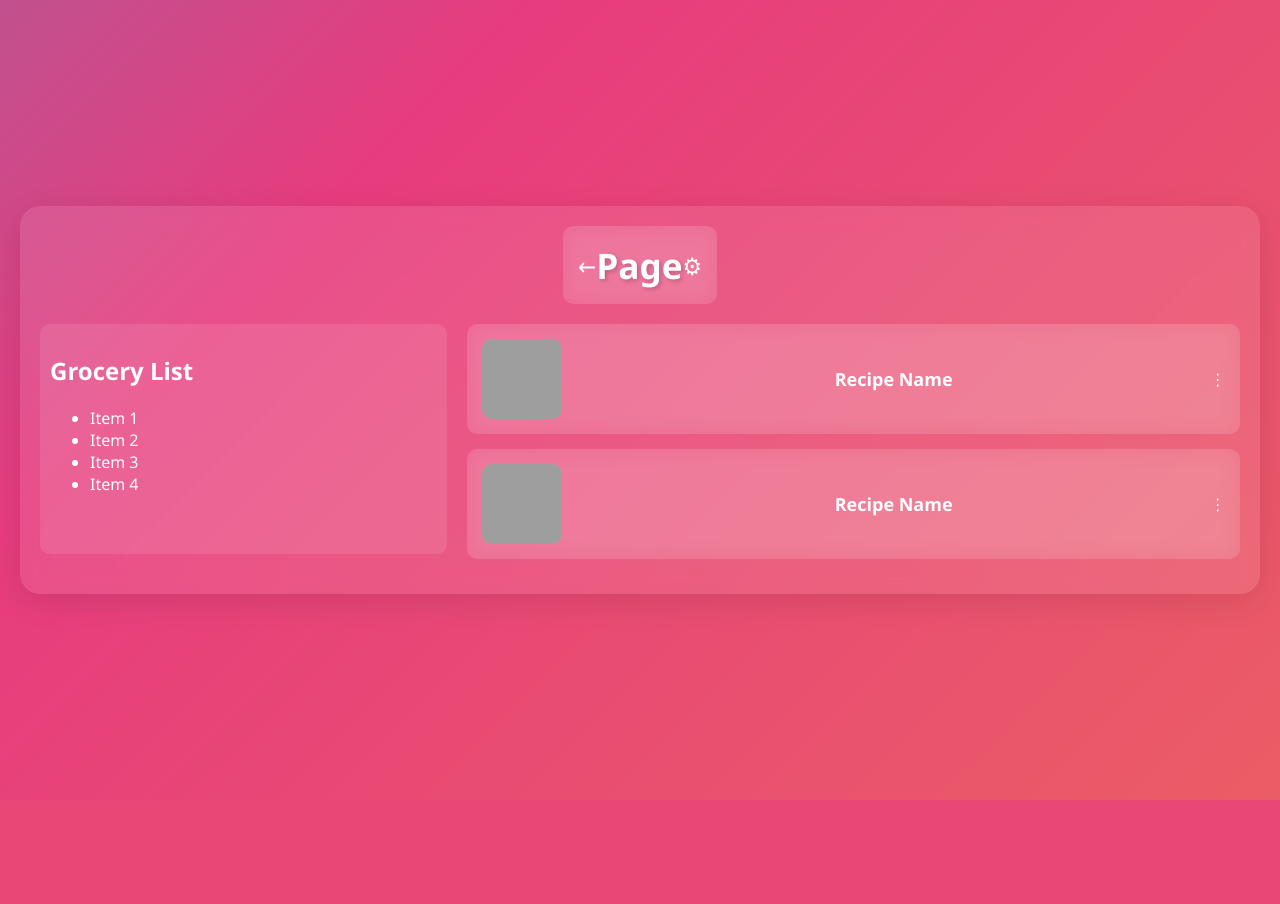
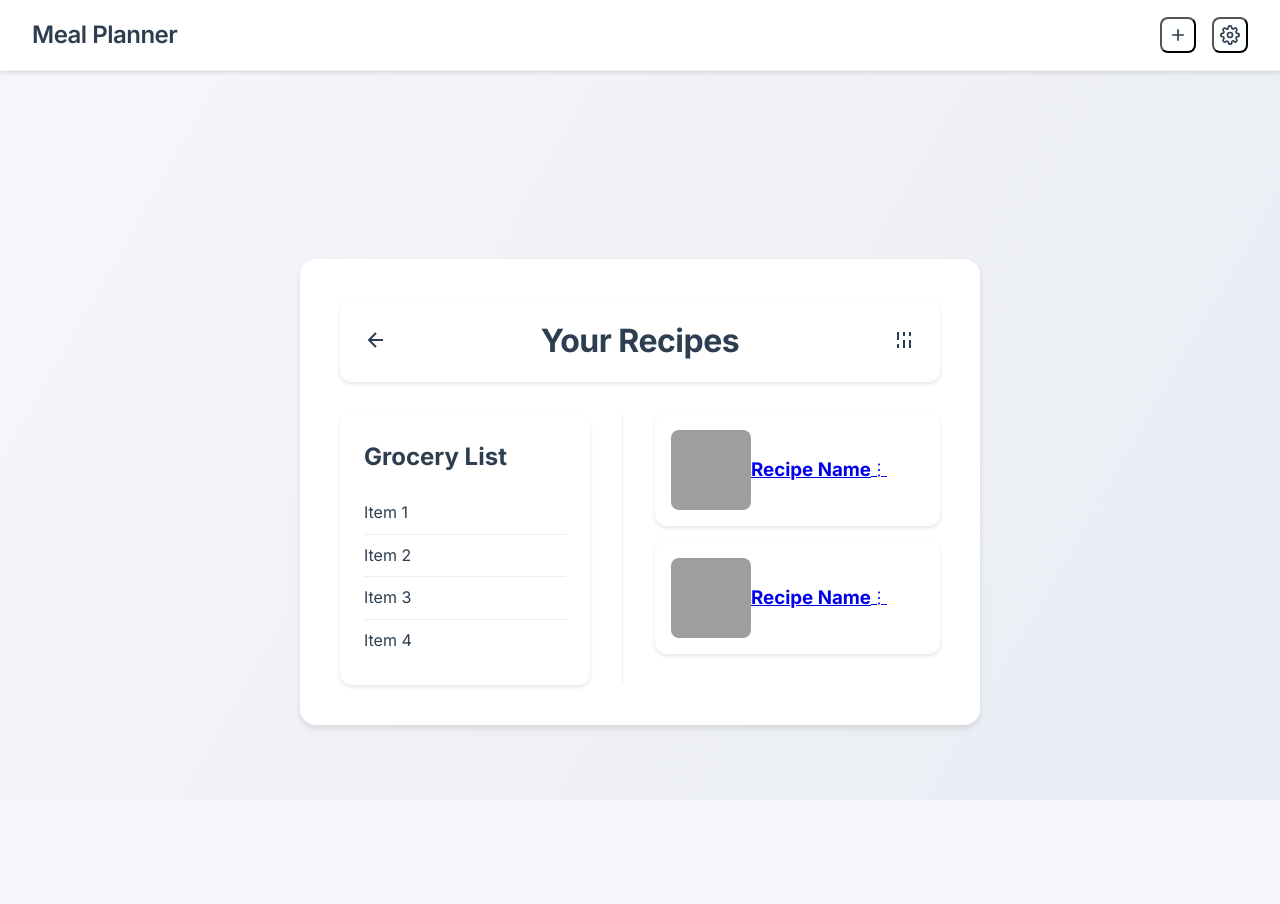
Before and after one commit to aabbey/grokery, a Django app: page /app/recipe-page/ in a window 1280 px wide. Before the commit the page ends 800 px from the top, so only its background shows below. Run offline with Django 5.2, Linux system fonts and the light colour scheme; grey boxes are pictures that could not be loaded.

Commit message:
simpler look changes

```diff
--- a/app/static/app/css/style.css
+++ b/app/static/app/css/style.css
@@ -1,197 +1,386 @@
+:root {
+    /* Primary colors */
+    --primary: #2c3e50;
+    --primary-light: #34495e;
+
+    /* Multiple accent colors */
+    --accent: #3498db;  /* Keep blue as main accent */
+    --healthy: #2ecc71;  /* Green for healthy */
+    --cheap: #f1c40f;   /* Yellow for cheap */
+    --fast: #9b59b6;    /* Purple for fast */
+    --simple: #e74c3c;  /* Red for simple */
+
+    /* Text colors */
+    --text: #2c3e50;
+    --text-light: #7f8c8d;
+
+    /* Background colors */
+    --background: #f5f6fa;
+    --surface: #ffffff;
+
+    /* Shadows */
+    --shadow: 0 2px 4px rgba(0,0,0,0.1);
+    --shadow-large: 0 4px 6px rgba(0,0,0,0.1);
+
+    /* Gradients */
+    --gradient-primary: linear-gradient(135deg, #3498db, #2980b9);
+    --gradient-secondary: linear-gradient(135deg, #e74c3c, #c0392b);
+    --gradient-tertiary: linear-gradient(135deg, #2ecc71, #27ae60);
+}
+
 body {
     margin: 0;
-    font-family: 'Segoe UI', Tahoma, Geneva, Verdana, sans-serif;
-    background: linear-gradient(-45deg, #ee7752, #e73c7e, #23a6d5, #23d5ab);
-    background-size: 400% 400%;
-    animation: gradient 15s ease infinite;
-    color: #fff;
+    font-family: 'Inter', -apple-system, BlinkMacSystemFont, 'Segoe UI', Roboto, sans-serif;
+    background: var(--background);
+    color: var(--text);
+    line-height: 1.6;
+    padding-top: 4rem;
 }
 
-/* New class for centered layouts (like the start page) */
+/* Subtle gradient animation in the background */
+.gradient-bg {
+    position: fixed;
+    top: 0;
+    left: 0;
+    right: 0;
+    bottom: 0;
+    background: linear-gradient(120deg, #f6f7fb 0%, #e9ecf3 100%);
+    z-index: -1;
+    animation: gradientShift 15s ease infinite;
+}
+
+@keyframes gradientShift {
+    0% { opacity: 0.8; }
+    50% { opacity: 1; }
+    100% { opacity: 0.8; }
+}
+
 .centered-layout {
     display: flex;
     justify-content: center;
     align-items: center;
     min-height: 100vh;
-    text-align: center;
-}
-
-@keyframes gradient {
-    0% { background-position: 0% 50%; }
-    50% { background-position: 100% 50%; }
-    100% { background-position: 0% 50%; }
+    padding: 20px;
 }
 
 .container {
-    display: flex;
-    flex-direction: column;
-    align-items: center;
-    background: rgba(255, 255, 255, 0.1);
-    backdrop-filter: blur(10px);
+    background: var(--surface);
+    border-radius: 16px;
     padding: 2.5rem;
-    border-radius: 20px;
     width: 90%;
     max-width: 600px;
-    box-shadow: 0 8px 32px rgba(0, 0, 0, 0.1);
+    box-shadow: var(--shadow-large);
+    transition: transform 0.3s ease;
+    position: relative;
+    z-index: 1;
+    margin-top: 1rem;
 }
 
 h1 {
-    margin: 0 0 15px;
-    font-size: 2.2rem;
+    color: var(--primary);
+    margin: 0 0 1rem;
+    font-size: 2rem;
     font-weight: 700;
-    text-shadow: 2px 2px 4px rgba(0, 0, 0, 0.2);
+    letter-spacing: -0.5px;
 }
 
 .subtitle {
-    font-size: 1.2rem;
-    margin-bottom: 30px;
-    opacity: 0.9;
+    color: var(--text-light);
+    font-size: 1.1rem;
+    margin-bottom: 2rem;
 }
 
 .preference {
     display: flex;
     align-items: center;
     gap: 15px;
-    margin-bottom: 20px;
+    margin-bottom: 1.5rem;
+    padding: 0.5rem;
+    border-radius: 8px;
+    transition: background-color 0.2s ease;
 }
 
-.preference-content {
-    flex: 1;
-    display: flex;
-    flex-direction: column;
-    gap: 8px;
+.preference:hover {
+    background-color: rgba(0,0,0,0.02);
 }
 
 .plus-btn {
-    background: rgba(255, 255, 255, 0.2);
+    background: var(--accent);
     color: white;
     border: none;
-    width: 35px;
-    height: 35px;
-    border-radius: 50%;
-    font-size: 1.2rem;
+    width: 32px;
+    height: 32px;
+    border-radius: 8px;
+    font-size: 1.1rem;
     cursor: pointer;
-    transition: all 0.3s ease;
+    transition: all 0.2s ease;
+    display: flex;
+    align-items: center;
+    justify-content: center;
 }
 
 .plus-btn:hover {
-    background: rgba(255, 255, 255, 0.3);
-    transform: scale(1.1);
+    transform: translateY(-1px);
+    box-shadow: var(--shadow);
 }
 
 .label {
-    font-size: 1.1rem;
-    text-align: left;
+    font-size: 1rem;
+    color: var(--text);
     font-weight: 500;
 }
 
 .lines {
     display: flex;
-    gap: 5px;
+    gap: 4px;
     height: 4px;
 }
 
 .line {
     flex: 1;
     height: 100%;
-    background: rgba(255, 255, 255, 0.2);
+    background: #e1e5ee;
     border-radius: 2px;
-    transition: all 0.3s ease;
+    transition: all 0.2s ease;
 }
 
 .line.active {
-    background: #4ded30;
-    box-shadow: 0 0 10px rgba(77, 237, 48, 0.5);
+    background: var(--accent);
+    box-shadow: 0 0 8px rgba(52, 152, 219, 0.5);
+    /* Lighter blue and added glow effect */
+    background: #5dade2;
 }
 
 .settings-section {
+    margin: 2rem 0;
     display: flex;
-    align-items: center;
-    gap: 10px;
-    margin: 30px 0;
-    opacity: 0.8;
-}
-
-.preferences-icon {
-    width: 24px;
-    height: 24px;
-    transition: transform 0.3s ease;
-}
-
-.icon-btn {
-    background: none;
-    border: none;
-    cursor: pointer;
-    padding: 5px;
-    display: flex;
-    align-items: center;
     justify-content: center;
 }
 
-.icon-btn:hover .preferences-icon {
-    transform: rotate(45deg);
+.settings-section .icon-btn {
+    background: var(--surface);
+    color: var(--text);
+    height: 32px;
+    padding: 0 16px;
+    border-radius: 6px;
+    border: 1.5px solid var(--text);
+    cursor: pointer;
+    transition: all 0.2s ease;
+    display: flex;
+    align-items: center;
+    gap: 8px;
+}
+
+.settings-section .icon-btn:hover {
+    background: var(--text);
+    color: var(--surface);
 }
 
 .settings-text {
-    font-size: 1rem;
+    font-size: 0.9rem;
+    font-weight: 500;
 }
 
 .build-btn {
     display: inline-block;
     text-decoration: none;
-    background: rgba(255, 255, 255, 0.2);
+    background: var(--accent);
     color: white;
-    padding: 12px 25px;
-    border-radius: 25px;
-    font-weight: 600;
-    font-size: 1.1rem;
-    transition: all 0.3s ease;
+    padding: 12px 24px;
+    border-radius: 8px;
+    font-weight: 500;
+    font-size: 1rem;
+    transition: all 0.2s ease;
+    border: none;
+    cursor: pointer;
+    box-shadow: 0 4px 15px rgba(52, 152, 219, 0.3);
 }
 
 .build-btn:hover {
-    background: rgba(255, 255, 255, 0.3);
     transform: translateY(-2px);
-    box-shadow: 0 5px 15px rgba(0, 0, 0, 0.2);
+    box-shadow: 0 6px 20px rgba(52, 152, 219, 0.4);
 }
 
+/* Recipe page specific styles */
 .recipe {
-    display: flex;
-    flex-direction: column;
-    gap: 20px;
-    width: 100%;
+    background: var(--surface);
+    border-radius: 12px;
+    box-shadow: var(--shadow);
+    overflow: hidden;
+    margin-bottom: 1rem;
 }
 
 .recipe-item {
     display: flex;
     align-items: center;
-    justify-content: space-between;
-    background: rgba(255, 255, 255, 0.1);
-    padding: 10px;
-    border-radius: 10px;
-    text-decoration: none;
-    color: inherit;
+    padding: 1rem;
+    background: var(--surface);
+    border-radius: 12px;
+    margin-bottom: 1rem;
+    box-shadow: var(--shadow);
+    transition: all 0.2s ease;
+}
+
+.recipe-item:hover {
+    transform: translateY(-2px);
+    box-shadow: 0 6px 20px rgba(0,0,0,0.1);
+    border-left: 4px solid var(--accent);
 }
 
 .recipe-item img {
     width: 80px;
     height: 80px;
-    border-radius: 10px;
-}
-
-.recipe-item p {
-    margin: 0;
-    flex: 1;
-    text-align: left;
-    padding-left: 10px;
+    border-radius: 8px;
+    object-fit: cover;
 }
 
 .grocery-list {
-    width: 100%;
-    text-align: left;
-    margin-bottom: 20px;
-    background: rgba(255, 255, 255, 0.1);
-    padding: 10px;
-    border-radius: 10px;
+    background: var(--surface);
+    border-radius: 12px;
+    padding: 1.5rem;
+    box-shadow: var(--shadow);
+}
+
+.grocery-list h2 {
+    color: var(--primary);
+    margin-top: 0;
+    font-size: 1.5rem;
+    margin-bottom: 1rem;
+}
+
+.grocery-list ul {
+    list-style: none;
+    padding: 0;
+    margin: 0;
+}
+
+.grocery-list li {
+    padding: 0.75rem 0;
+    border-bottom: 1px solid rgba(0,0,0,0.05);
+    color: var(--text);
+}
+
+.grocery-list li:last-child {
+    border-bottom: none;
+}
+
+.top-bar {
+    position: fixed;
+    top: 0;
+    left: 0;
+    right: 0;
+    background: rgba(255, 255, 255, 0.95);
+    padding: 1rem 2rem;
+    box-shadow: var(--shadow);
+    display: flex;
+    align-items: center;
+    justify-content: space-between;
+    z-index: 100;
+    backdrop-filter: blur(10px);
+    background: rgba(255, 255, 255, 0.95);
+    border-bottom: 1px solid rgba(0,0,0,0.05);
+}
+
+.top-bar h1 {
+    margin: 0;
+    font-size: 1.5rem;
+    color: var(--primary);
+    font-weight: 600;
+}
+
+.top-bar-actions {
+    display: flex;
+    gap: 1rem;
+    align-items: center;
+}
+
+.top-bar .icon-btn {
+    background: none;
+    color: var(--text);
+    width: 36px;
+    height: 36px;
+    border-radius: 8px;
+    display: flex;
+    align-items: center;
+    justify-content: center;
+    transition: all 0.2s ease;
+}
+
+.top-bar .icon-btn:hover {
+    background: rgba(0,0,0,0.05);
+    color: var(--accent);
+}
+
+/* Update the header styles in recipe_page.html */
+header {
+    display: flex;
+    align-items: center;
+    padding: 1rem;
+    background: var(--surface);
+    border-radius: 12px;
+    margin-bottom: 1.5rem;
+    box-shadow: var(--shadow);
+}
+
+header .back-arrow,
+header .settings {
+    color: var(--text);
     text-decoration: none;
-    color: inherit;
+    font-size: 1.5rem;
+    display: flex;
+    align-items: center;
+    justify-content: center;
+    width: 40px;
+    height: 40px;
+    border-radius: 8px;
+    transition: all 0.2s ease;
 }
+
+header .back-arrow:hover,
+header .settings:hover {
+    background: rgba(0,0,0,0.05);
+}
+
+header h1 {
+    color: var(--text);
+    margin: 0;
+    flex: 1;
+    text-align: center;
+}
+
+.split-layout {
+    display: flex;
+    gap: 2rem;
+    margin-top: 2rem;
+}
+
+.grocery-list-sidebar {
+    width: 250px;
+    flex-shrink: 0;
+    border-right: 1px solid #eee;
+    padding-right: 2rem;
+}
+
+.recipes-section {
+    flex: 2;
+    min-width: 0;
+}
+
+.grocery-list {
+    position: sticky;
+    top: 2rem;
+}
+
+.grocery-list h2 {
+    margin-bottom: 1rem;
+}
+
+.grocery-list ul {
+    list-style: none;
+    padding: 0;
+}
+
+.grocery-list li {
+    padding: 0.5rem 0;
+    border-bottom: 1px solid #eee;
+}
--- /dev/null
+++ b/app/templates/base.html
@@ -0,0 +1,36 @@
+{% load static %}
+<!DOCTYPE html>
+<html lang="en">
+<head>
+    <meta charset="UTF-8">
+    <meta name="viewport" content="width=device-width, initial-scale=1.0">
+    <title>{% block title %}Meal Planner{% endblock %}</title>
+    <link rel="stylesheet" href="{% static 'app/css/style.css' %}">
+    <link href="https://fonts.googleapis.com/css2?family=Inter:wght@400;500;600;700&display=swap" rel="stylesheet">
+    {% block extra_css %}{% endblock %}
+</head>
+<body>
+    <div class="gradient-bg"></div>
+
+    <div class="top-bar">
+        <h1>Meal Planner</h1>
+        <div class="top-bar-actions">
+            <button class="icon-btn">
+                <svg width="24" height="24" viewBox="0 0 24 24" fill="none" stroke="currentColor" stroke-width="2">
+                    <path d="M12 5v14M5 12h14"/>
+                </svg>
+            </button>
+            <button class="icon-btn">
+                <svg width="24" height="24" viewBox="0 0 24 24" fill="none" stroke="currentColor" stroke-width="2">
+                    <circle cx="12" cy="12" r="3"/>
+                    <path d="M19.4 15a1.65 1.65 0 0 0 .33 1.82l.06.06a2 2 0 0 1-2.83 2.83l-.06-.06a1.65 1.65 0 0 0-1.82-.33 1.65 1.65 0 0 0-1 1.51V21a2 2 0 0 1-4 0v-.09A1.65 1.65 0 0 0 9 19.4a1.65 1.65 0 0 0-1.82.33l-.06.06a2 2 0 0 1-2.83-2.83l.06-.06a1.65 1.65 0 0 0 .33-1.82 1.65 1.65 0 0 0-1.51-1H3a2 2 0 0 1 0-4h.09A1.65 1.65 0 0 0 4.6 9a1.65 1.65 0 0 0-.33-1.82l-.06-.06a2 2 0 0 1 2.83-2.83l.06.06a1.65 1.65 0 0 0 1.82.33H9a1.65 1.65 0 0 0 1-1.51V3a2 2 0 0 1 4 0v.09a1.65 1.65 0 0 0 1 1.51 1.65 1.65 0 0 0 1.82-.33l.06-.06a2 2 0 0 1 2.83 2.83l-.06.06a1.65 1.65 0 0 0-.33 1.82V9c.26.604.852.987 1.51 1H21a2 2 0 0 1 0 4h-.09a1.65 1.65 0 0 0-1.51 1z"/>
+                </svg>
+            </button>
+        </div>
+    </div>
+
+    {% block content %}{% endblock %}
+
+    {% block extra_js %}{% endblock %}
+</body>
+</html>
--- a/app/templates/recipe_page.html
+++ b/app/templates/recipe_page.html
@@ -1,115 +1,28 @@
+{% extends 'base.html' %}
 {% load static %}
-<!DOCTYPE html>
-<html lang="en">
-<head>
-<meta charset="UTF-8" />
-<meta name="viewport" content="width=device-width, initial-scale=1.0"/>
-<title>Grocery & Recipes</title>
-<link rel="stylesheet" href="{% static 'app/css/style.css' %}">
-<style>
-  /* Main Content Layout */
-  main {
-    display: flex;
-    gap: 20px;
-    width: 100%;
-  }
 
-  header {
-    display: flex;
-    align-items: center;
-    padding: 15px;
-    background: rgba(255, 255, 255, 0.1);
-    backdrop-filter: blur(10px);
-    border-radius: 10px;
-    margin-bottom: 20px;
-  }
+{% block title %}Recipes & Grocery List{% endblock %}
 
-  header .back-arrow, header .settings {
-    color: white;
-    text-decoration: none;
-    font-size: 24px;
-  }
-
-  header h1 {
-    color: white;
-    margin: 0;
-    flex: 1;
-    text-align: center;
-  }
-
-  .container {
-    width: 95%;
-    max-width: 1200px;
-    padding: 20px;
-  }
-
-  .grocery-list {
-    flex: 1;
-    text-decoration: none;
-    transition: transform 0.2s ease, box-shadow 0.2s ease;
-  }
-
-  .grocery-list:hover {
-    transform: translateY(-2px);
-    box-shadow: 0 5px 15px rgba(0, 0, 0, 0.2);
-  }
-
-  .recipes {
-    flex: 2;
-    gap: 15px;
-  }
-
-  .recipe-item {
-    text-decoration: none;
-    transition: transform 0.2s ease, box-shadow 0.2s ease;
-    background: rgba(255, 255, 255, 0.1);
-    backdrop-filter: blur(10px);
-    border-radius: 10px;
-    border: none;
-    padding: 15px;
-    margin-bottom: 15px;
-    display: flex;
-    align-items: center;
-  }
-
-  .recipe-item:hover {
-    transform: translateY(-2px);
-    box-shadow: 0 5px 15px rgba(0, 0, 0, 0.2);
-  }
-
-  .recipe-item img {
-    width: 80px;
-    height: 80px;
-    border-radius: 10px;
-    background: rgba(255, 255, 255, 0.2);
-  }
-
-  .recipe-info {
-    flex: 1;
-    margin-left: 15px;
-  }
-
-  .recipe-info h3 {
-    color: white;
-    font-size: 18px;
-    margin: 0;
-  }
-
-  .recipe-options {
-    color: white;
-  }
-</style>
-</head>
-<body class="centered-layout">
+{% block content %}
+<div class="centered-layout">
     <div class="container">
         <header>
-      <a href="/" class="back-arrow">&#8592;</a>
-      <h1>Page</h1>
-      <a href="#" class="settings">&#9881;</a>
+            <a href="/" class="back-arrow">
+                <svg width="24" height="24" viewBox="0 0 24 24" fill="none" stroke="currentColor" stroke-width="2">
+                    <path d="M19 12H5M12 19l-7-7 7-7"/>
+                </svg>
+            </a>
+            <h1>Your Recipes</h1>
+            <a href="#" class="settings">
+                <svg width="24" height="24" viewBox="0 0 24 24" fill="none" stroke="currentColor" stroke-width="2">
+                    <path d="M12 20v-8M12 8V4M6 20v-4M6 12V4M18 20V12M18 8V4"/>
+                </svg>
+            </a>
         </header>
 
-    <main>
-      <a href="#" class="grocery-list">
+        <main class="split-layout">
+            <aside class="grocery-list-sidebar">
+                <div class="grocery-list">
                     <h2>Grocery List</h2>
                     <ul>
                         <li>Item 1</li>
@@ -117,9 +30,11 @@
                         <li>Item 3</li>
                         <li>Item 4</li>
                     </ul>
-      </a>
+                </div>
+            </aside>
 
-      <section class="recipes">
+            <section class="recipes-section">
+                <div class="recipes">
                     <a href="#" class="recipe-item">
                         <img src="#" alt="Recipe picture placeholder" />
                         <div class="recipe-info">
@@ -135,8 +50,9 @@
                         </div>
                         <div class="recipe-options">⋮</div>
                     </a>
+                </div>
             </section>
         </main>
     </div>
-</body>
-</html>
+</div>
+{% endblock %}
```
Also changed, not shown: app/templates/start.html (+15 -16 lines). Lines whose indentation alone changed are shown as unchanged.
